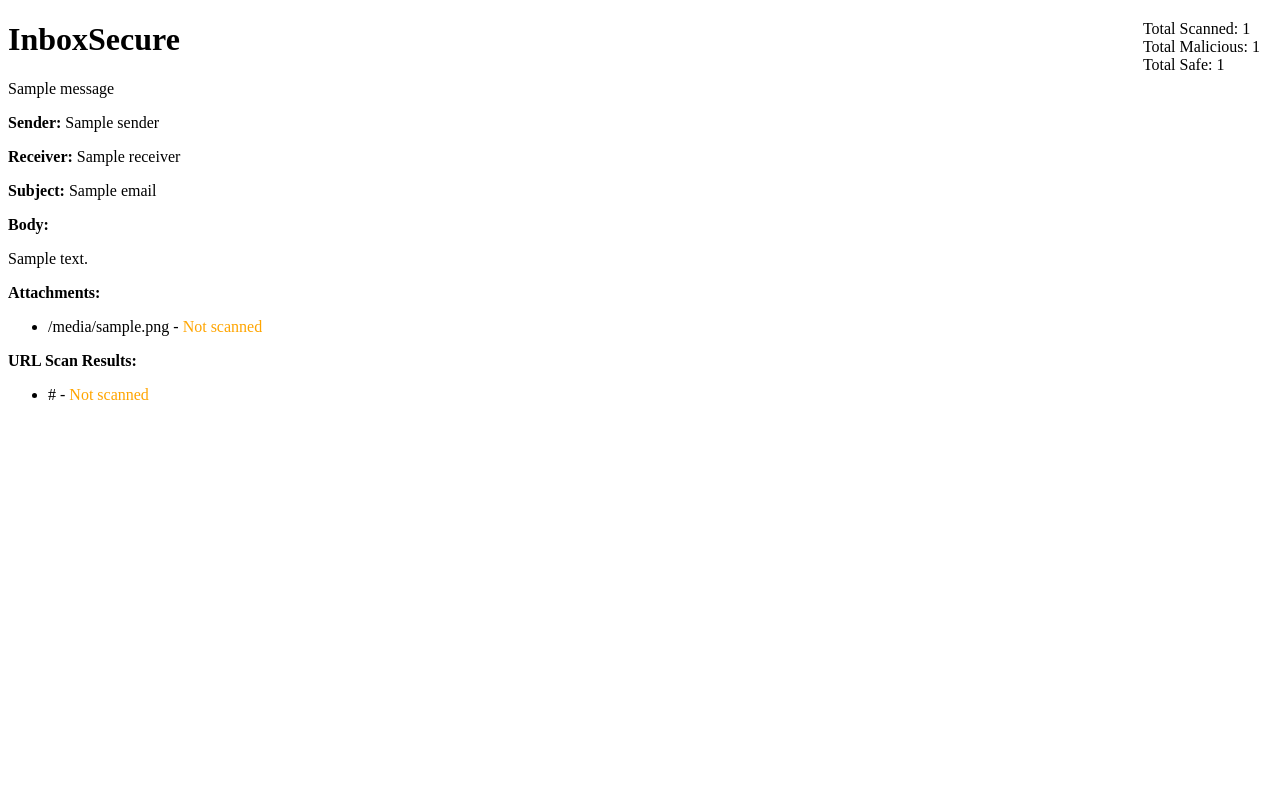
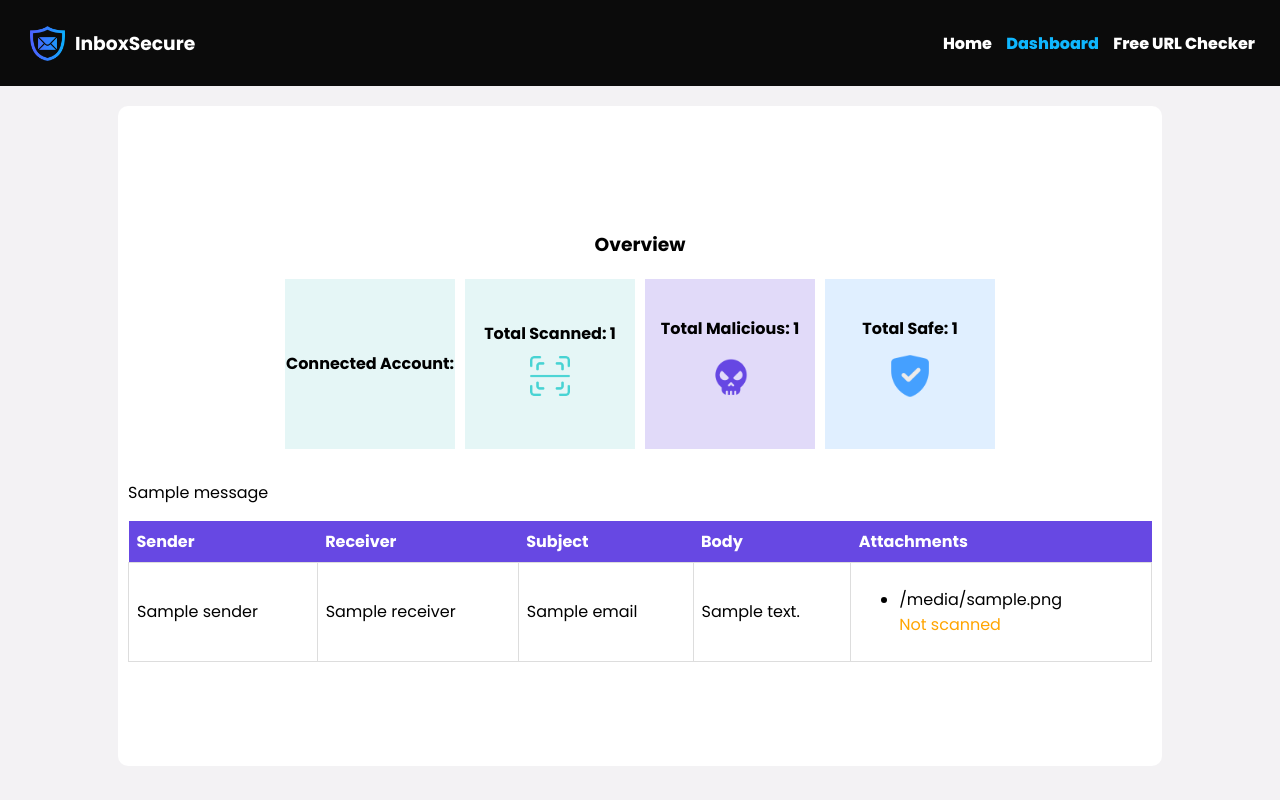
Before and after one commit to melbinmartin/EVigilant, a Flask app: template templates/index.html in a window 1280 px wide. Run offline with Flask 3, Linux system fonts and the light colour scheme; the template is opened without the code that fills it: most values are stand-ins (such as "Sample title", 1, 10 or a date in 2020); one stand-in notice (Sample message) is shown.

Commit message:
second commit

```diff
--- a/templates/index.html
+++ b/templates/index.html
@@ -1,70 +1,161 @@
-<!-- <!DOCTYPE html>
+<!DOCTYPE html>
 <html lang="en">
+
 <head>
     <meta charset="UTF-8">
     <meta name="viewport" content="width=device-width, initial-scale=1.0">
-    <title>InboxSecure </title>
+    <link rel="stylesheet" href="index.css">
+    <title>InboxSecure</title>
+    <style>
+        @import url('https://fonts.googleapis.com/css2?family=Poppins:ital,wght@0,100;0,200;0,300;0,400;0,500;0,600;0,700;0,800;0,900;1,100;1,200;1,300;1,400;1,500;1,600;1,700;1,800;1,900&display=swap');
+
+        body {
+            font-family: "Poppins", sans-serif;
+            background-color: #f3f2f4;
+            display: flex;
+            flex-direction: column;
+            align-items: center;
+            justify-content: flex-start;
+            width: 100%;
+            height: 100vh;
+            overflow-y: hidden;
+            margin: 0;
+            padding: 0;
+        }
+
+        .navbar {
+            background-color: #0b0b0b;
+            width: 100%;
+            padding: 10px 20px;
+            box-sizing: border-box;
+            color: #fff;
+            display: flex;
+            justify-content: space-between;
+            align-items: center;
+        }
+
+        .navbar img {
+            height: 35px;
+            margin: 10px;
+        }
+
+        .navbar a {
+            font-size: 16px;
+            font-weight: 800;
+            text-decoration: none;
+            color: white;
+            margin: 5px;
+        }
+
+        .header {
+            height: 80%;
+            width: 80%;
+            background-color: #fff;
+            padding: 10px;
+            margin: 10px;
+            margin-top: 20px;
+            border-radius: 10px;
+        }
+
+        .column-center {
+            display: flex;
+            flex-direction: column;
+            align-items: center;
+            justify-content: center;
+        }
+
+        .counter {
+            width: 100%;
+            display: flex;
+            flex-direction: row;
+            align-items: center;
+            justify-content: center;
+            padding: 10px;
+        }
+
+        .first-card {
+            height: 170px;
+            width: 170px;
+            background-color: #e5f6f6;
+            margin: 5px;
+            font-weight: bold;
+            display: flex;
+            flex-direction: column;
+            align-items: center;
+            justify-content: center;
+            text-align: center;
+        }
+
+        .first-card img {
+            height: 50px;
+            margin: 10px;
+        }
+
+        .second-card {
+            width: 100%;
+            overflow-y: auto;
+            /* Enable vertical scrolling */
+            max-height: calc(100vh - 400px);
+            /* Set maximum height for the table */
+        }
+
+        table {
+            border-collapse: collapse;
+            width: 100%;
+            /* height: 50px; Remove fixed height */
+        }
+
+        th,
+        td {
+            border: 1px solid #dddddd;
+            text-align: left;
+            padding: 8px;
+        }
+
+        th {
+            background-color: #6748e3;
+            color: white;
+            border: 0;
+        }
+    </style>
 </head>
+
 <body>
-    <h1>InboxSecure </h1>
-    {% for email in email_details %}
+    <div class="navbar">
+        <div style="display: flex; flex-direction: row; align-items: center;
+        justify-content: center;">
+            <img src="{{ url_for('static', filename='logo.png') }}" alt="Logo" />
+            <h3>InboxSecure</h3>
+        </div>
         <div>
-        <p><strong>Sender:</strong> {{ email.sender }}</p>
-        <p><strong>Receiver:</strong> {{ email.receiver }}</p>
-        <p><strong>Subject:</strong> {{ email.subject }}</p>
-        <p><strong>Body:</strong></p>
-        <p>{{ email.body }}</p>
-        {% if email.attachments %}
-        <p><strong>Attachments:</strong></p>
-        <ul>
-            {% for attachment in email.attachments %}
-            <li>{{ attachment.filename }} -
-                {% if attachment.scan_result.response_code == 1 %}
-                    {% if attachment.scan_result.positives == 0 %}
-                        <span style="color: green;">Not malicious</span>
-                    {% else %}
-                        <span style="color: red;">Malicious ({{ attachment.scan_result.positives }}/{{ attachment.scan_result.total }})</span>
-                    {% endif %}
-                {% else %}
-                    <span style="color: orange;">Not scanned</span>
-                {% endif %}
-            </li>
-            {% endfor %}
-        </ul>
-        {% endif %}
-        <p><strong>URL Scan Results:</strong></p>
-        <ul>
-            {% for url, result in email.url_scan_results %}
-            <li>{{ url }} -
-                {% if result.response_code == 1 %}
-                    {% if result.positives == 0 %}
-                        <span style="color: green;">Not malicious</span>
-                    {% else %}
-                        <span style="color: red;">Malicious ({{ result.positives }}/{{ result.total }})</span>
-                    {% endif %}
-                {% else %}
-                    <span style="color: orange;">Not scanned</span>
-                {% endif %}
-            </li>
-            {% endfor %}
-        </ul>
+            <a href="#">Home</a>
+            <a href="#" style="color: #0fb7ff;">Dashboard</a>
+            <a href="#" class="phcheck">Free URL Checker</a>
         </div>
-    {% endfor %}
-</body>
-</html> -->
+    </div>
 
+    <div class="header column-center">
+        <h3 style="margin-bottom: 5px;">Overview</h3>
+        <div class="counter">
+            <div class="first-card" style="background-color: #e5f6f6;">
+                <span>Connected Account:</span>
+                <!-- <img src="{{ url_for('static', filename='Scan.png') }}" alt="Scan" style="height: 40px;" /> -->
+            </div>
+            <div class="first-card" style="background-color: #e5f6f6;">
+                <span>Total Scanned: {{ total_scanned }}</span>
+                <img src="{{ url_for('static', filename='Scan.png') }}" alt="Scan" style="height: 40px;" />
+            </div>
+            <div class="first-card" style="background-color: #e1daf9;">
+                <span>Total Malicious: {{ total_malicious }}</span>
+                <img src="{{ url_for('static', filename='Malicious.png') }}" alt="Malicious" />
+            </div>
+            <div class="first-card" style="background-color: #e0efff;">
+                <span>Total Safe: {{ total_safe }}</span>
+                <img src="{{ url_for('static', filename='Safe.png') }}" alt="Safe" />
+            </div>
+        </div>
 
-
-
-<!-- <!DOCTYPE html>
-<html lang="en">
-<head>
-    <meta charset="UTF-8">
-    <meta name="viewport" content="width=device-width, initial-scale=1.0">
-    <title>InboxSecure</title>
-</head>
-<body>
-    <h1>InboxSecure</h1>
+        <div class="second-card">
             {% with messages = get_flashed_messages() %}
             {% if messages %}
             <div>
@@ -74,128 +165,46 @@
             </div>
             {% endif %}
             {% endwith %}
+
+            <table>
+                <tr>
+                    <th>Sender</th>
+                    <th>Receiver</th>
+                    <th>Subject</th>
+                    <th>Body</th>
+                    <th>Attachments</th>
+                </tr>
                 {% for email in email_details %}
-    <div>
-        <p><strong>Sender:</strong> {{ email.sender }}</p>
-        <p><strong>Receiver:</strong> {{ email.receiver }}</p>
-        <p><strong>Subject:</strong> {{ email.subject }}</p>
-        <p><strong>Body:</strong></p>
-        <p>{{ email.body }}</p>
+                <tr>
+                    <td>{{ email.sender }}</td>
+                    <td>{{ email.receiver }}</td>
+                    <td>{{ email.subject }}</td>
+                    <td>{{ email.body }}</td>
+                    <td>
                         {% if email.attachments %}
-        <p><strong>Attachments:</strong></p>
                         <ul>
                             {% for attachment in email.attachments %}
-            <li>{{ attachment.filename }} -
+                            <li>{{ attachment.filename }}
                                 {% if attachment.scan_result.response_code == 1 %}
                                 {% if attachment.scan_result.positives == 0 %}
-                        <span style="color: green;">Not malicious</span>
+                                <span style="color: green;"><br/>Not malicious</span>
                                 {% else %}
-                        <span style="color: red;">Malicious ({{ attachment.scan_result.positives }}/{{ attachment.scan_result.total }})</span>
+                                <span style="color: red;"><br/>Malicious ({{ attachment.scan_result.positives }}/{{
+                                    attachment.scan_result.total }})</span>
                                 {% endif %}
                                 {% else %}
-                    <span style="color: orange;">Not scanned</span>
+                                <span style="color: orange;"><br/>Not scanned</span>
                                 {% endif %}
                             </li>
                             {% endfor %}
                         </ul>
                         {% endif %}
-        <p><strong>URL Scan Results:</strong></p>
-        <ul>
-            {% for url, result in email.url_scan_results %}
-            <li>{{ url }} -
-                {% if result.response_code == 1 %}
-                    {% if result.positives == 0 %}
-                        <span style="color: green;">Not malicious</span>
-                    {% else %}
-                        <span style="color: red;">Malicious ({{ result.positives }}/{{ result.total }})</span>
-                    {% endif %}
-                {% else %}
-                    <span style="color: orange;">Not scanned</span>
-                {% endif %}
-            </li>
+                    </td>
+                </tr>
                 {% endfor %}
-        </ul>
+            </table>
         </div>
-    {% endfor %}
+    </div>
 </body>
-</html> -->
 
-
-
-<!DOCTYPE html>
-<html lang="en">
-<head>
-    <meta charset="UTF-8">
-    <meta name="viewport" content="width=device-width, initial-scale=1.0">
-    <title>InboxSecure</title>
-    <style>
-        .counter {
-            position: fixed;
-            top: 20px;
-            right: 20px;
-        }
-    </style>
-</head>
-<body>
-    <h1>InboxSecure</h1>
-    <div class="counter">
-        Total Scanned: {{ total_scanned }}
-        <br>
-        Total Malicious: {{ total_malicious }}
-        <br>
-        Total Safe: {{ total_safe }}
-    </div>
-    {% with messages = get_flashed_messages() %}
-        {% if messages %}
-            <div>
-                {% for message in messages %}
-                    <p>{{ message }}</p>
-                {% endfor %}
-            </div>
-        {% endif %}
-    {% endwith %}
-    {% for email in email_details %}
-    <div>
-        <p><strong>Sender:</strong> {{ email.sender }}</p>
-        <p><strong>Receiver:</strong> {{ email.receiver }}</p>
-        <p><strong>Subject:</strong> {{ email.subject }}</p>
-        <p><strong>Body:</strong></p>
-        <p>{{ email.body }}</p>
-        {% if email.attachments %}
-        <p><strong>Attachments:</strong></p>
-        <ul>
-            {% for attachment in email.attachments %}
-            <li>{{ attachment.filename }} -
-                {% if attachment.scan_result.response_code == 1 %}
-                    {% if attachment.scan_result.positives == 0 %}
-                        <span style="color: green;">Not malicious</span>
-                    {% else %}
-                        <span style="color: red;">Malicious ({{ attachment.scan_result.positives }}/{{ attachment.scan_result.total }})</span>
-                    {% endif %}
-                {% else %}
-                    <span style="color: orange;">Not scanned</span>
-                {% endif %}
-            </li>
-            {% endfor %}
-        </ul>
-        {% endif %}
-        <p><strong>URL Scan Results:</strong></p>
-        <ul>
-            {% for url, result in email.url_scan_results %}
-            <li>{{ url }} -
-                {% if result.response_code == 1 %}
-                    {% if result.positives == 0 %}
-                        <span style="color: green;">Not malicious</span>
-                    {% else %}
-                        <span style="color: red;">Malicious ({{ result.positives }}/{{ result.total }})</span>
-                    {% endif %}
-                {% else %}
-                    <span style="color: orange;">Not scanned</span>
-                {% endif %}
-            </li>
-            {% endfor %}
-        </ul>
-    </div>
-    {% endfor %}
-</body>
 </html>
```
Also changed, not shown: app.py (line endings or trailing spaces), static/Malicious.png (added), static/Safe.png (added), static/Scan.png (added), static/logo.png (added), templates/index.css (added), 2 other files. Lines whose indentation alone changed are shown as unchanged.
